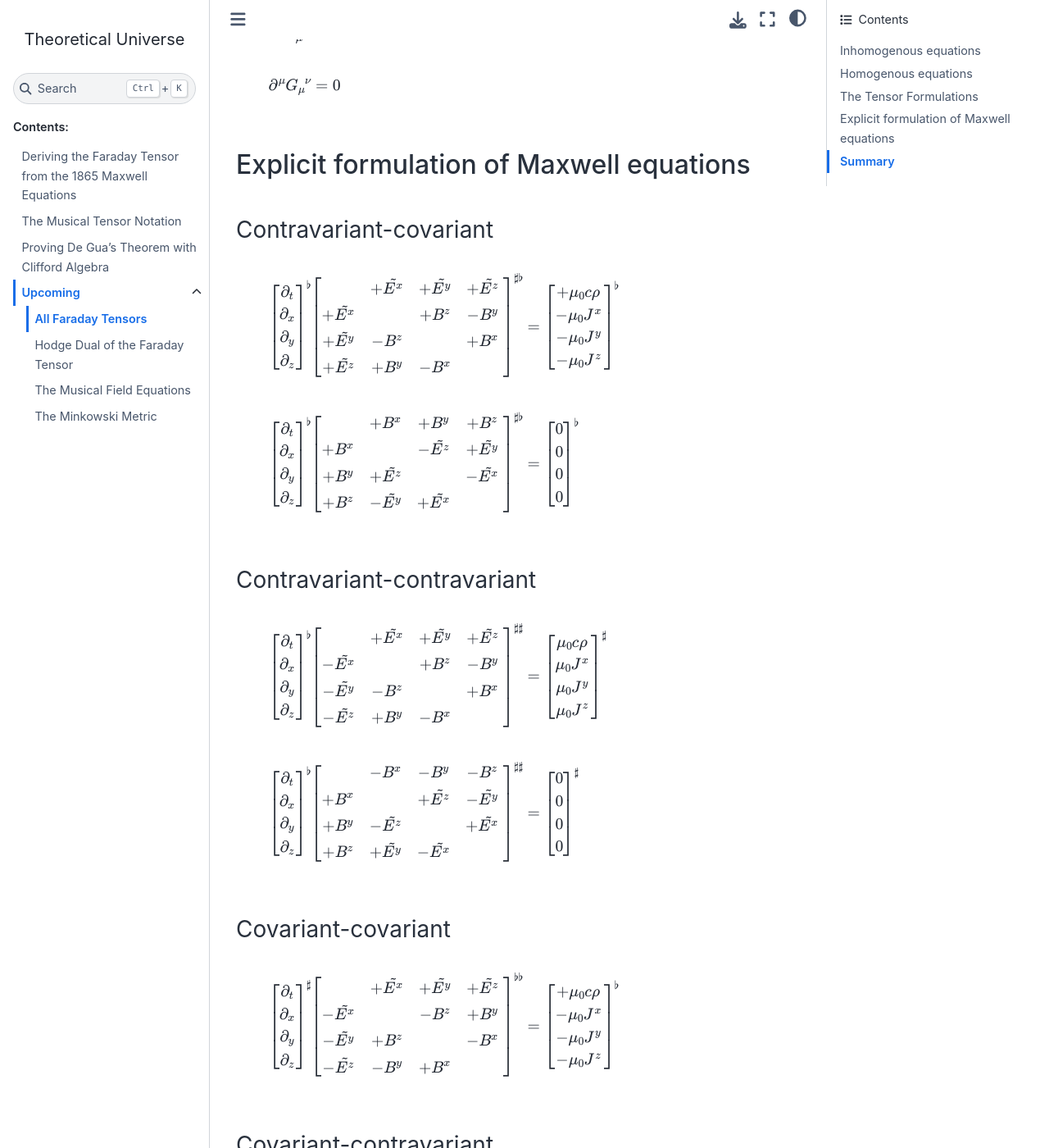
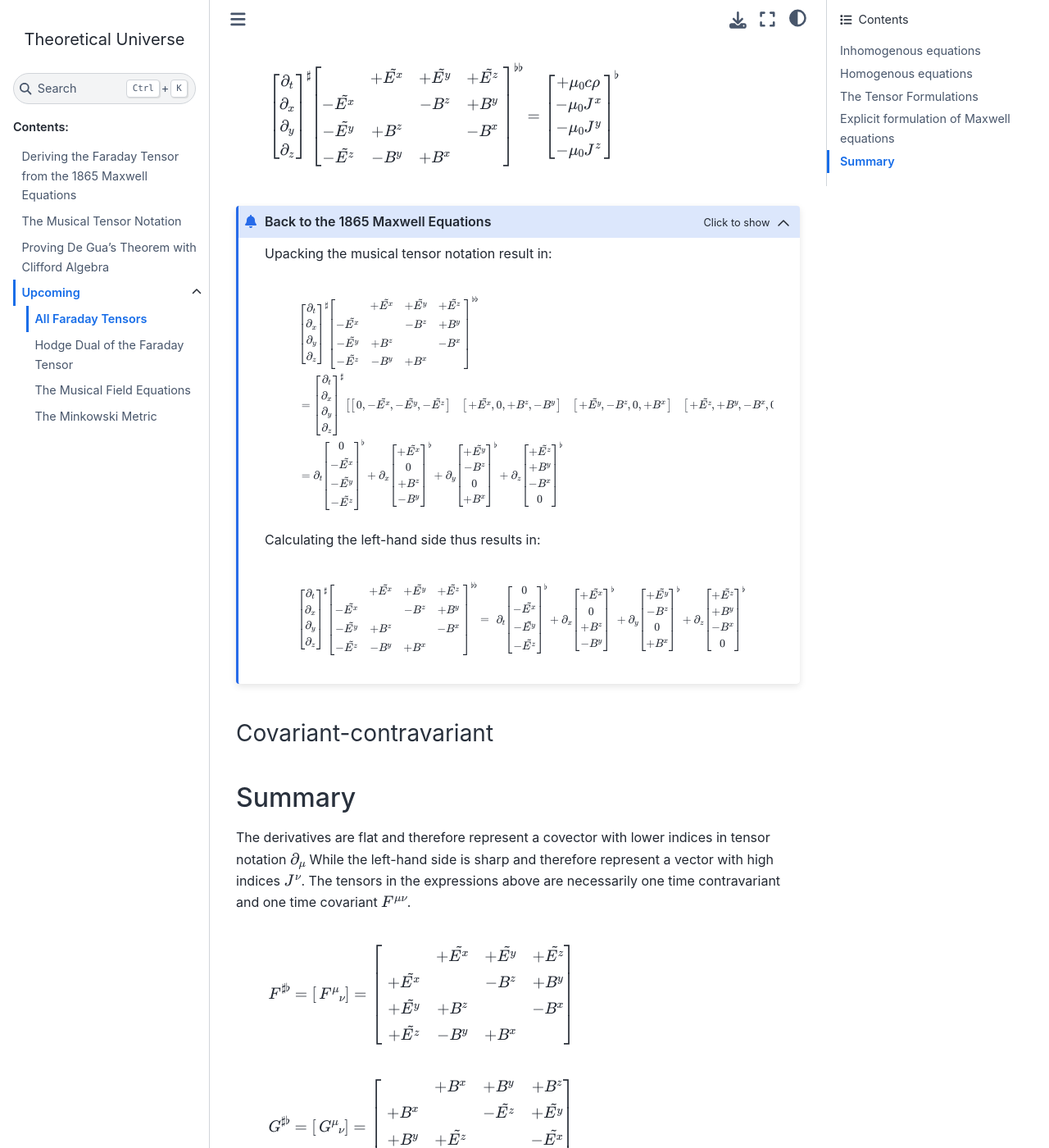
Before and after one commit to shaussler/TheoreticalUniverse, a Sphinx documentation site: the page built from documentation/all_faraday_tensors.rst, in a window 1280 px wide and 1400 px high, scrolled down 5878 px. Shown: the whole window at 82% size. Built offline with Sphinx 7.4.7 and the Sphinx Book theme 1.1.4, drawn with Linux system fonts in a browser that asks for light colours; some of the changed text lies outside the part shown.

Commit message:
Cleanup and work on all faraday tensors

```diff
--- a/documentation/all_faraday_tensors.rst
+++ b/documentation/all_faraday_tensors.rst
@@ -402,62 +402,133 @@
 
 .. math::
 
-   \begin{bmatrix}
-   \partial_t \\
-   \partial_x \\
-   \partial_y \\
-   \partial_z \\
-   \end{bmatrix}^{\flat} &
+   \{ \partial_t \\ \partial_x \\ \partial_y \\ \partial_z \\ \}^{\flat} &
    \FaradaySharpFlat
-   =
-   \begin{bmatrix}
-   + \mu_0 c \rho \\
-   - \mu_0 J^x    \\
-   - \mu_0 J^y    \\
-   - \mu_0 J^z    \\
-   \end{bmatrix}^{\flat}
+   = \{ +\mu_0 c \rho \\ -\mu_0 J^x \\ -\mu_0 J^y \\ -\mu_0 J^z \\ \}^{\flat}
+
+.. admonition:: Back to the 1865 Maxwell Equations
+   :class: dropdown
+
+   Applying matrix multiplication rules directly result in:
+
+   .. math::
+
+      \begin{matrix}
+                          & +\partial_x \Ex & +\partial_y \Ey & +\partial_y \Ez & = & + \mu_0 c \rho \\
+          +\partial_t \Ex &                 & -\partial_y \Bz & +\partial_z \By & = & - \mu_0 J^x    \\
+          +\partial_t \Ey & +\partial_x \Bz &                 & -\partial_z \Bx & = & - \mu_0 J^y    \\
+          +\partial_t \Ez & -\partial_x \By & +\partial_y \Bx &                 & = & - \mu_0 J^z    \\
+      \end{matrix}
 
 .. math::
 
-   \begin{bmatrix}
-   \partial_t \\
-   \partial_x \\
-   \partial_y \\
-   \partial_z
-   \end{bmatrix}^{\flat}
+   \{ \partial_t \\ \partial_x \\ \partial_y \\ \partial_z \}^{\flat}
    \begin{bmatrix}
                  & +       B^x  & +       B^y  & +       B^z  \\
     +       B^x  &              & -\tilde{E^z} & +\tilde{E^y} \\
     +       B^y  & +\tilde{E^z} &              & -\tilde{E^x} \\
     +       B^z  & -\tilde{E^y} & +\tilde{E^x} &              \\
    \end{bmatrix}^{\sharp \flat}
-   =
-   \begin{bmatrix}
-   0 \\
-   0 \\
-   0 \\
-   0 \\
-   \end{bmatrix}^{\flat}
+   = \{ 0 \\ 0 \\ 0 \\ 0 \\ \}^{\flat}
 
 Contravariant-contravariant
 '''''''''''''''''''''''''''
 
 .. math::
 
-   \begin{bmatrix}
-   \partial_t \\
-   \partial_x \\
-   \partial_y \\
-   \partial_z \\
-   \end{bmatrix}^{\flat}
-   \FaradaySharpSharp
-   =
-   \begin{bmatrix}
-   \mu_0 c \rho \\
-   \mu_0 J^x    \\
-   \mu_0 J^y    \\
-   \mu_0 J^z    \\
-   \end{bmatrix}^{\sharp}
+   \{ \partial_t \\ \partial_x \\ \partial_y \\ \partial_z \}^{\flat} \FaradaySharpSharp
+   = \{ \mu_0 c \rho \\ \mu_0 J^x \\ \mu_0 J^y \\ \mu_0 J^z \}^{\sharp}
+
+.. admonition:: Back to the 1865 Maxwell Equations
+   :class: dropdown
+
+   Upacking the musical tensor notation result in:
+
+   .. math::
+
+      {\scriptsize
+          \{ \partial_t \\ \partial_x \\ \partial_y \\ \partial_z \}^{\flat} \FaradaySharpSharp
+          =
+          \{ \partial_t & \partial_x & \partial_y & \partial_z \}^{\flat}
+          \FaradayColCol
+      }
+
+   Calculating the left-hand side with matrix multiplication rules results in:
+
+   .. math::
+
+      {\scriptsize
+          \{ \partial_t \\ \partial_x \\ \partial_y \\ \partial_z \}^{\flat} \FaradaySharpSharp
+          =
+          \begin{matrix}
+              \begin{alignat}{1}
+               \partial_t & \{   0  \\ -\Ex \\ -\Ey \\ -\Ez \} &
+              +\partial_x & \{ +\Ex \\   0  \\ -\Bz \\ +\By \} &
+              +\partial_y & \{ +\Ey \\ +\Bz \\   0  \\ -\Bx \} &
+              +\partial_z & \{ +\Ez \\ -\By \\ +\Bx \\   0  \} \\
+              \end{alignat}
+          \end{matrix}
+      }
+
+   .. math::
+
+      {\scriptsize
+          \{ \partial_t \\ \partial_x \\ \partial_y \\ \partial_z \}^{\flat} \FaradaySharpSharp
+          =
+          \begin{bmatrix}
+              \begin{alignat}{1}
+                              & +\partial_x \Ex & +\partial_y \Ey & +\partial_z \Ez \\
+              -\partial_t \Ex &                 & +\partial_y \Bz & -\partial_z \By \\
+              -\partial_t \Ey & -\partial_x \Bz &                 & +\partial_z \Bx \\
+              -\partial_t \Ez & +\partial_x \By & -\partial_y \Bx &                 \\
+              \end{alignat}
+          \end{bmatrix}
+      }
+
+   With the left-hand side of the equation equal to the right-hand side, we get:
+
+   .. math::
+
+      {\scriptsize
+          \begin{bmatrix}
+              \begin{alignat}{1}
+                              & +\partial_x \Ex & +\partial_y \Ey & +\partial_z \Ez \\
+              -\partial_t \Ex &                 & +\partial_y \Bz & -\partial_z \By \\
+              -\partial_t \Ey & -\partial_x \Bz &                 & +\partial_z \Bx \\
+              -\partial_t \Ez & +\partial_x \By & -\partial_y \Bx &                 \\
+              \end{alignat}
+          \end{bmatrix}
+          =
+          \CurrentCol
+      }
+
+   Which is then unpacked in a system of equations:
+
+   .. math::
+
+      {\scriptsize
+      \begin{matrix}
+                          & +\partial_x \Ex & +\partial_y \Ey & +\partial_y \Ez & = & + \mu_0 c \rho \\
+          -\partial_t \Ex &                 & +\partial_y \Bz & -\partial_z \By & = & + \mu_0 J^x    \\
+          -\partial_t \Ey & -\partial_x \Bz &                 & +\partial_z \Bx & = & + \mu_0 J^y    \\
+          -\partial_t \Ez & +\partial_x \By & -\partial_y \Bx &                 & = & + \mu_0 J^z    \\
+      \end{matrix}\\
+      }
+
+   And reordered to obtain back the Maxwell equations derived in
+   :ref:`faraday_tensor_derivation:Deriving the Faraday Tensor from the 1865
+   Maxwell Equations`
+
+   .. math::
+
+      {\scriptsize
+      \begin{matrix}
+                          & +\partial_x \Ex & +\partial_y \Ey & +\partial_y \Ez & = & + \mu_0 c \rho \\
+          +\partial_t \Ex &                 & -\partial_y \Bz & +\partial_z \By & = & - \mu_0 J^x    \\
+          +\partial_t \Ey & +\partial_x \Bz &                 & -\partial_z \Bx & = & - \mu_0 J^y    \\
+          +\partial_t \Ez & -\partial_x \By & +\partial_y \Bx &                 & = & - \mu_0 J^z    \\
+      \end{matrix}
+      }
 
 .. math::
 
@@ -486,20 +557,47 @@
 
 .. math::
 
-   \begin{bmatrix}
-   \partial_t \\
-   \partial_x \\
-   \partial_y \\
-   \partial_z \\
-   \end{bmatrix}^{\sharp}
+   \{ \partial_t \\ \partial_x \\ \partial_y \\ \partial_z \\ \}^{\sharp}
    \FaradayFlatFlat
-   =
-   \begin{bmatrix}
-   + \mu_0 c \rho \\
-   - \mu_0 J^x    \\
-   - \mu_0 J^y    \\
-   - \mu_0 J^z    \\
-   \end{bmatrix}^{\flat}
+   = \{ +\mu_0 c \rho \\ -\mu_0 J^x \\ -\mu_0 J^y \\ -\mu_0 J^z \}^{\flat}
+
+.. admonition:: Back to the 1865 Maxwell Equations
+   :class: dropdown, toggle-shown
+
+   Upacking the musical tensor notation result in:
+
+   .. math::
+
+      {\scriptsize
+          \begin{align}
+          & \{ \partial_t \\ \partial_x \\ \partial_y \\ \partial_z \}^{\sharp} \FaradayFlatFlat \\
+          & =
+          \{ \partial_t \\ \partial_x \\ \partial_y \\ \partial_z \}^{\sharp} \FaradayRowRow \\
+          &=
+           \partial_t \{   0  \\ -\Ex \\ -\Ey \\ -\Ez \}^\flat
+          +\partial_x \{ +\Ex \\   0  \\ +\Bz \\ -\By \}^\flat
+          +\partial_y \{ +\Ey \\ -\Bz \\   0  \\ +\Bx \}^\flat
+          +\partial_z \{ +\Ez \\ +\By \\ -\Bx \\   0  \}^\flat
+          \end{align}
+      }
+
+   Calculating the left-hand side thus results in:
+
+   .. math::
+
+      {\scriptsize
+          \{ \partial_t \\ \partial_x \\ \partial_y \\ \partial_z \}^{\sharp} \FaradayFlatFlat
+          =
+          \begin{matrix}
+              \begin{alignat}{1}
+               \partial_t & \{   0  \\ -\Ex \\ -\Ey \\ -\Ez \}^\flat &
+              +\partial_x & \{ +\Ex \\   0  \\ +\Bz \\ -\By \}^\flat &
+              +\partial_y & \{ +\Ey \\ -\Bz \\   0  \\ +\Bx \}^\flat &
+              +\partial_z & \{ +\Ez \\ +\By \\ -\Bx \\   0  \}^\flat \\
+              \end{alignat}
+          \end{matrix}
+      }
+
 
 Covariant-contravariant
 '''''''''''''''''''''''
--- a/documentation/conf.py
+++ b/documentation/conf.py
@@ -139,6 +139,33 @@
                 \end{bmatrix}^{\flat\flat}
             ''',
 
+            # Current
+            # -------
+
+            'CurrentCol': r'''\{
+                \mu_0 c \rho \\
+                \mu_0 J^x    \\
+                \mu_0 J^y    \\
+                \mu_0 J^z    \\
+            \}''',
+
+            # Define Faraday Tensors
+            # ----------------------
+
+            'FaradayColCol': r'''\{
+                \{      \\ -\Ex \\ -\Ey \\ -\Ez \} \\
+                \{ +\Ex \\      \\ -\Bz \\ +\By \} \\
+                \{ +\Ey \\ +\Bz \\      \\ -\Bx \} \\
+                \{ +\Ez \\ -\By \\ +\Bx \\      \}
+            \}''',
+
+            'FaradayRowRow': r'''\{
+                \{   0 , -\Ex, -\Ey, -\Ez \}  &
+                \{ +\Ex,   0 , +\Bz, -\By \} &
+                \{ +\Ey, -\Bz,   0 , +\Bx \} &
+                \{ +\Ez, +\By, -\Bx,   0  \}
+            \}''',
+
             # Define Faraday Tensors
             # ----------------------
 
```
Also changed, not shown: other parts of documentation/all_faraday_tensors.rst (+2 -2 lines), documentation/faraday_tensor_derivation.rst (+5 -6 lines).
